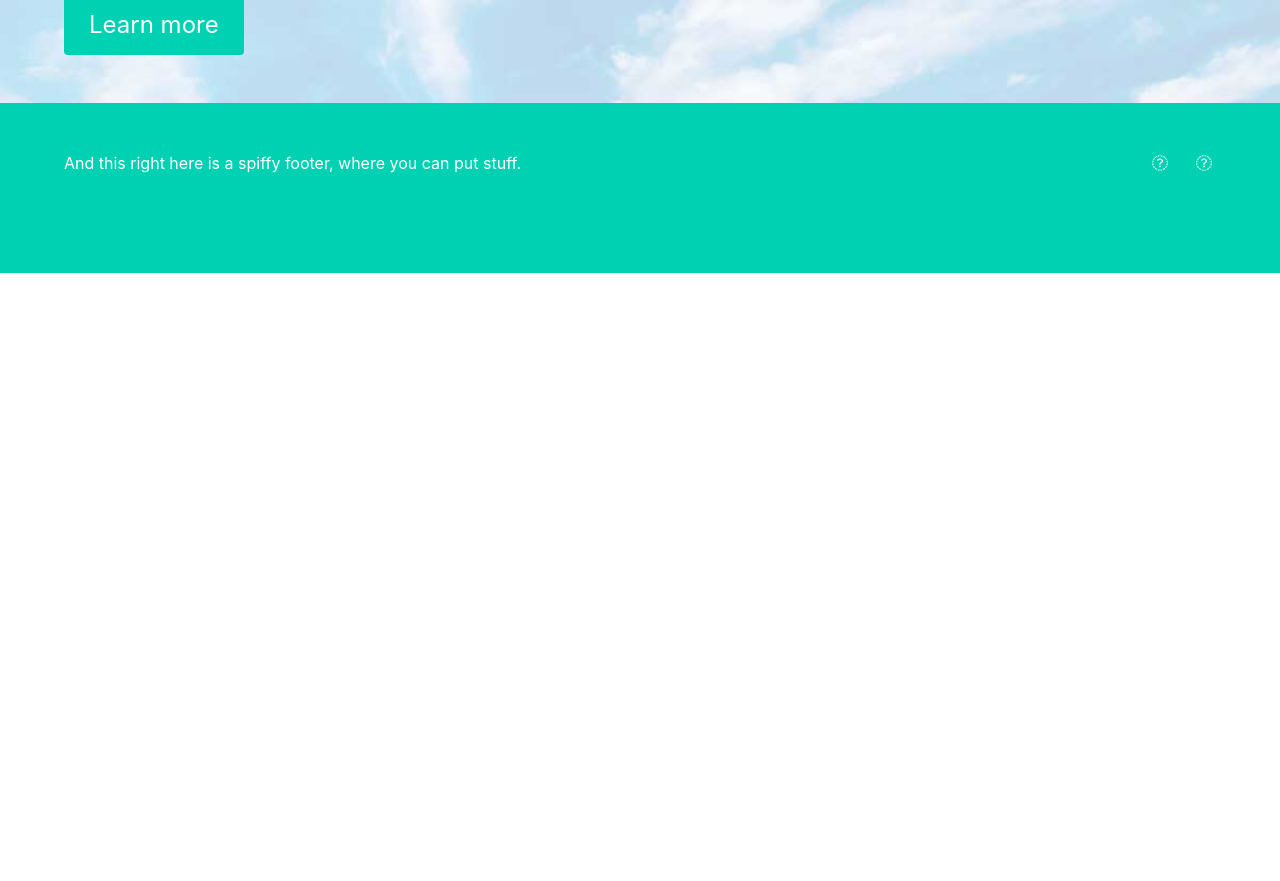
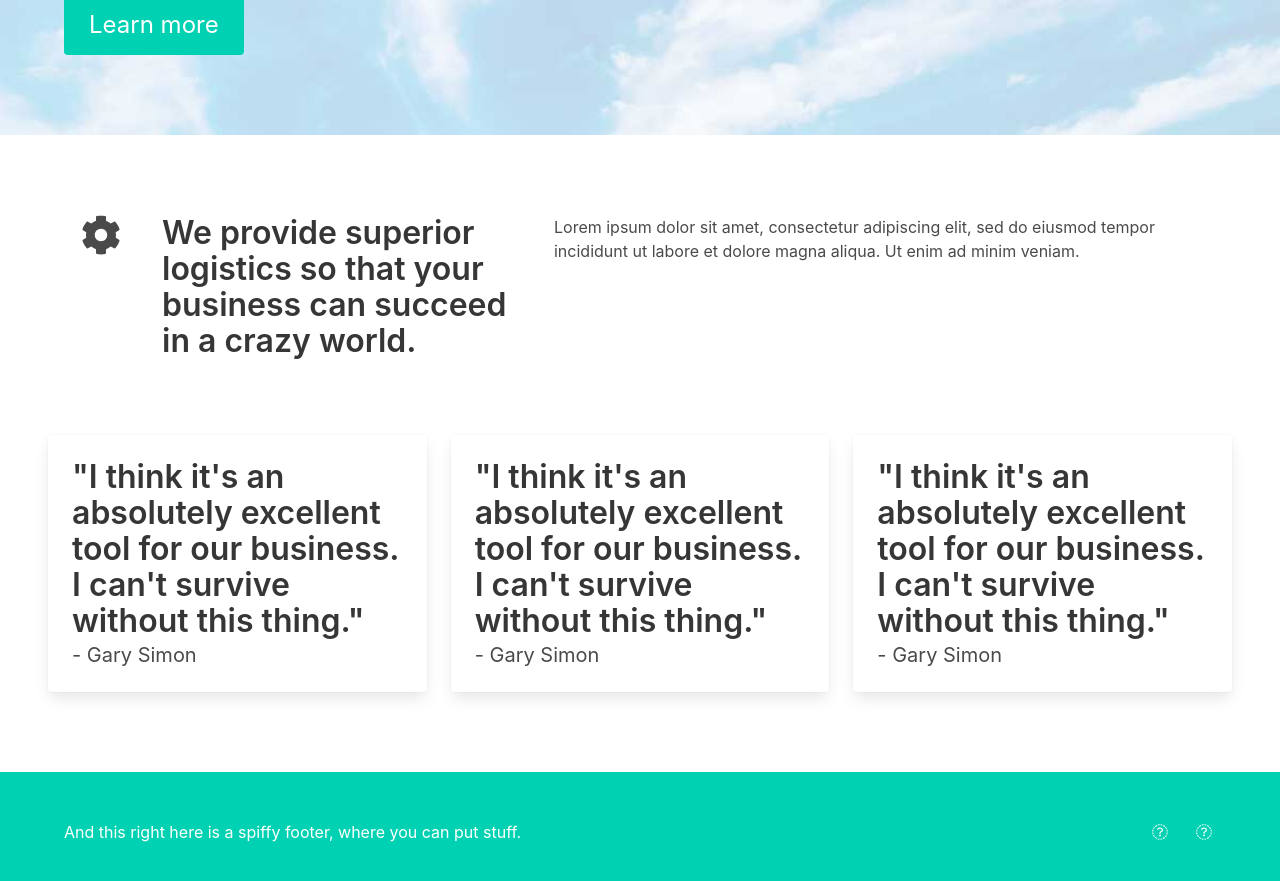
Before and after one commit to sajibcse68/compare-vue, a Vue app: page /#/ in a window 1280 px wide. Shown: the part 361-1242 px from the top of the page. Before the commit the page ends 800 px from the top, so only its background shows below. Built offline with nearby package versions, Linux system fonts and the light colour scheme.

Commit message:
Add supporting content (card, body columns text, etc.)

```diff
--- a/src/components/Home.vue
+++ b/src/components/Home.vue
@@ -8,6 +8,49 @@
             <h2 class="subtitle is-4">{{ subheading }}</h2>
           </div>
           <a class="button is-large is-primary" id="learn">Learn more</a>
+        </div>
+      </div>
+    </section>
+
+    <section class="section">
+      <div class="container">
+        <div class="columns pd is-desktop">
+          <div class="column is-1 has-text-centered">
+            <i class="fa fa-cog is-primary"></i>
+          </div>
+          <div class="column is-one-third-desktop">
+            <p class="title"><strong>We provide superior logistics so that your business can succeed in a crazy world.</strong></p>
+          </div>
+          <div class="column">
+            <p>Lorem ipsum dolor sit amet, consectetur adipiscing elit, sed do eiusmod tempor incididunt ut labore et dolore magna aliqua. Ut enim ad minim veniam.</strong></p>
+          </div>
+        </div>
+      </div>
+
+      <div class="columns pd">
+        <div class="column">
+          <div class="card">
+            <div class="card-content">
+              <p class="title">"I think it's an absolutely excellent tool for our business. I can't survive without this thing."</p>
+              <p class="subtitle">- Gary Simon</p>
+            </div>
+          </div>
+        </div>
+        <div class="column">
+          <div class="card">
+            <div class="card-content">
+              <p class="title">"I think it's an absolutely excellent tool for our business. I can't survive without this thing."</p>
+              <p class="subtitle">- Gary Simon</p>
+            </div>
+          </div>
+        </div>
+        <div class="column">
+          <div class="card">
+            <div class="card-content">
+              <p class="title">"I think it's an absolutely excellent tool for our business. I can't survive without this thing."</p>
+              <p class="subtitle">- Gary Simon</p>
+            </div>
+          </div>
         </div>
       </div>
     </section>
@@ -45,4 +88,15 @@ export default {
 
 h2
   margin: 1.5rem 0 2rem 0 !important
+
+.fa-cog
+  font-size: 40px
+
+#learn
+  +desktop
+    margin-bottom: 2rem
+
+.pd
+  +tablet
+    padding: 2em 0
 </style>
```
